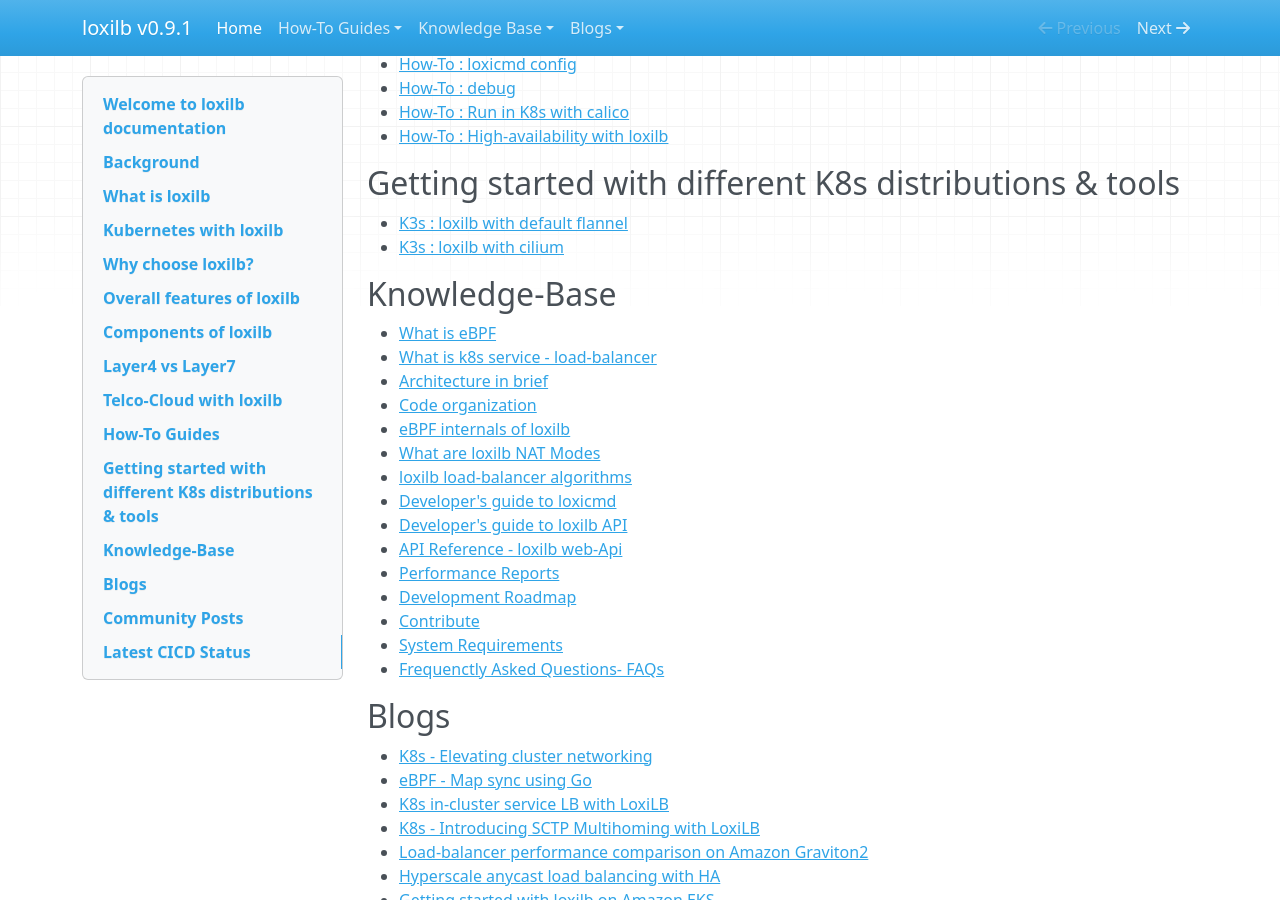
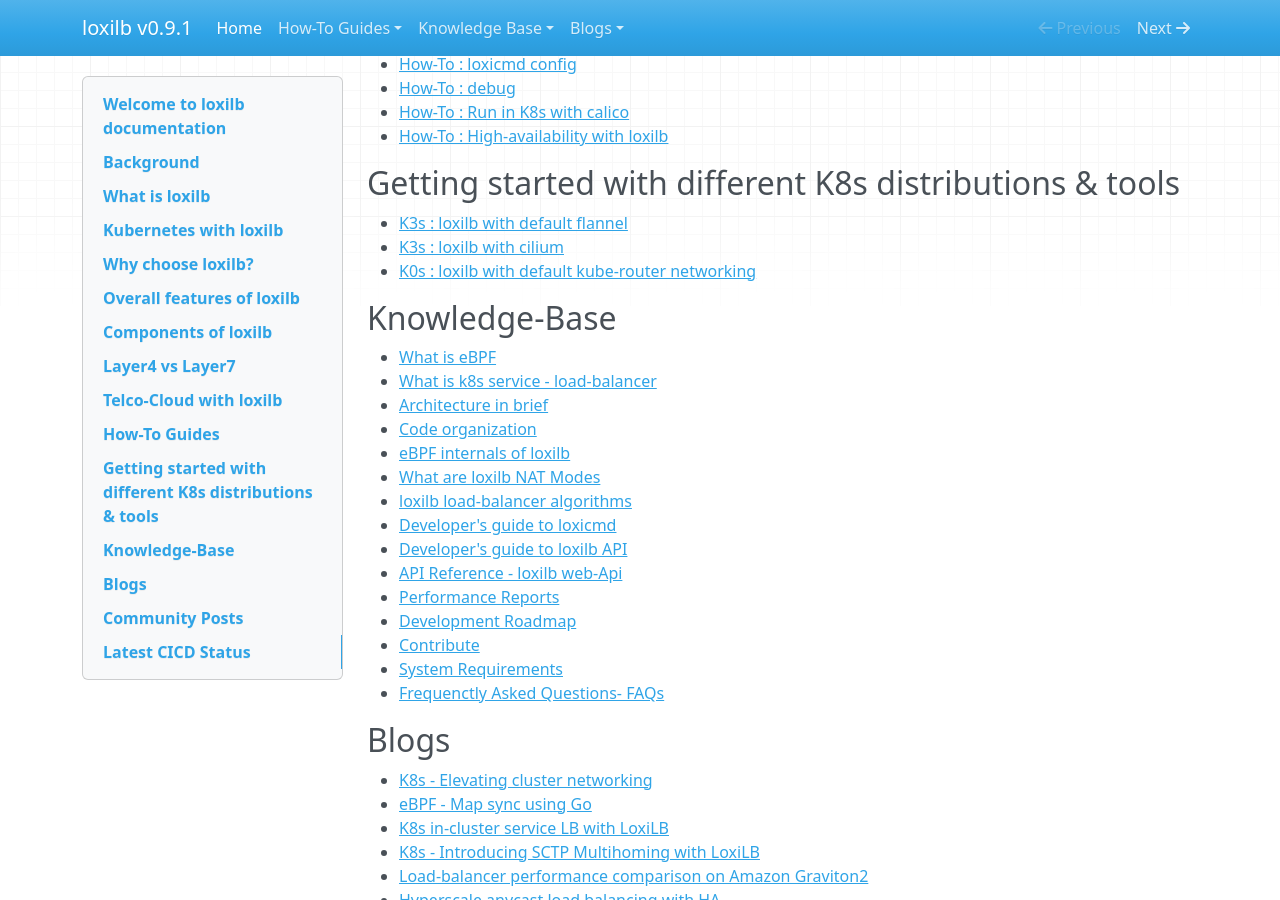
Before and after one commit to loxilb-io/loxilbdocs, an MkDocs documentation site: the page built from docs/index.md, in a window 1280 px wide and 900 px high, scrolled down 3290 px. Built offline with MkDocs 1.6.1, drawn with Linux system fonts in a browser that asks for light colours; nearby versions of some CDN libraries.

Commit message:
Update index.md

```diff
--- a/docs/index.md
+++ b/docs/index.md
@@ -90,6 +90,7 @@
 
 - [K3s : loxilb with default flannel](k3s_quick_start_flannel.md)
 - [K3s : loxilb with cilium](quick_start_with_cilium.md)
+- [K0s : loxilb with default kube-router networking](k0s_quick_start.md)
 
 ## Knowledge-Base
 - [What is eBPF](ebpf.md)
```
